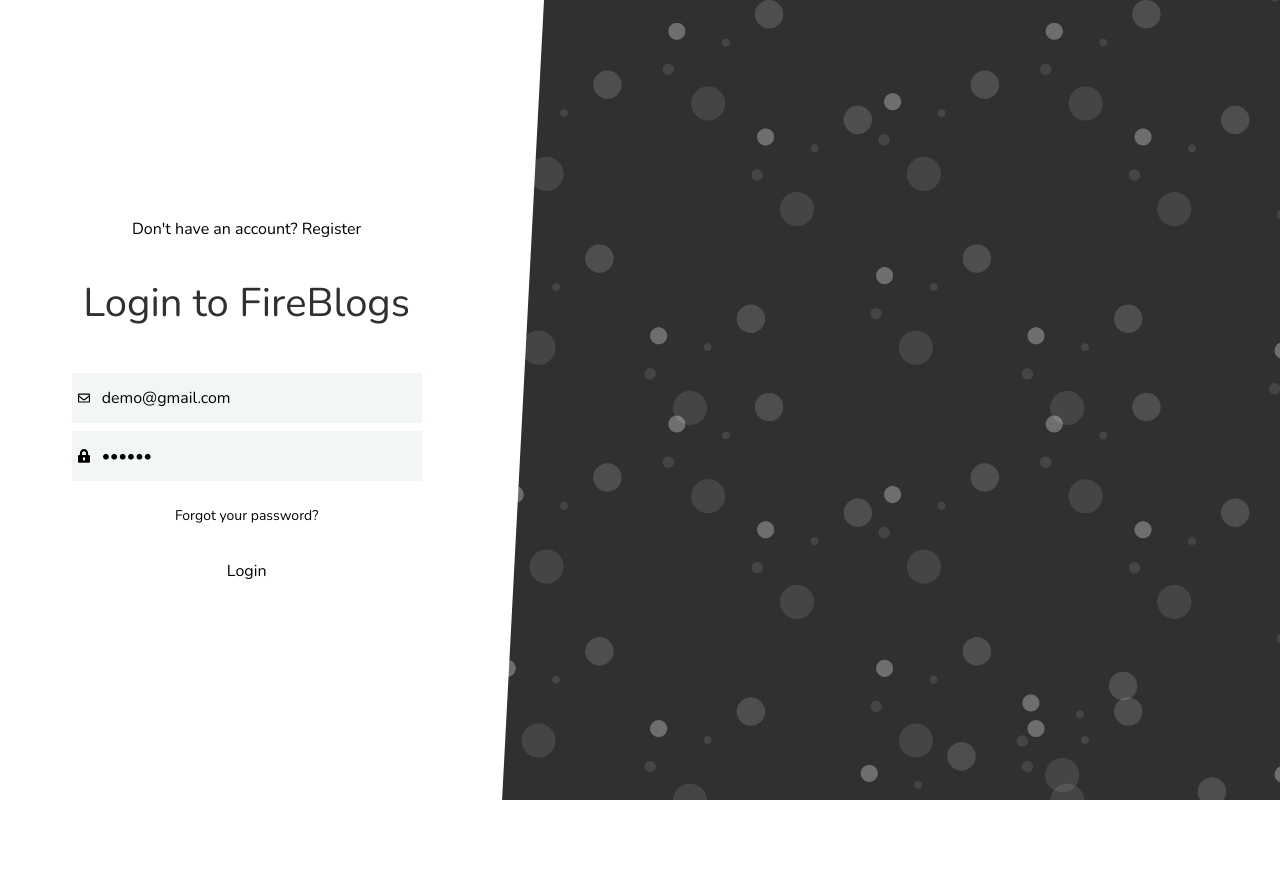
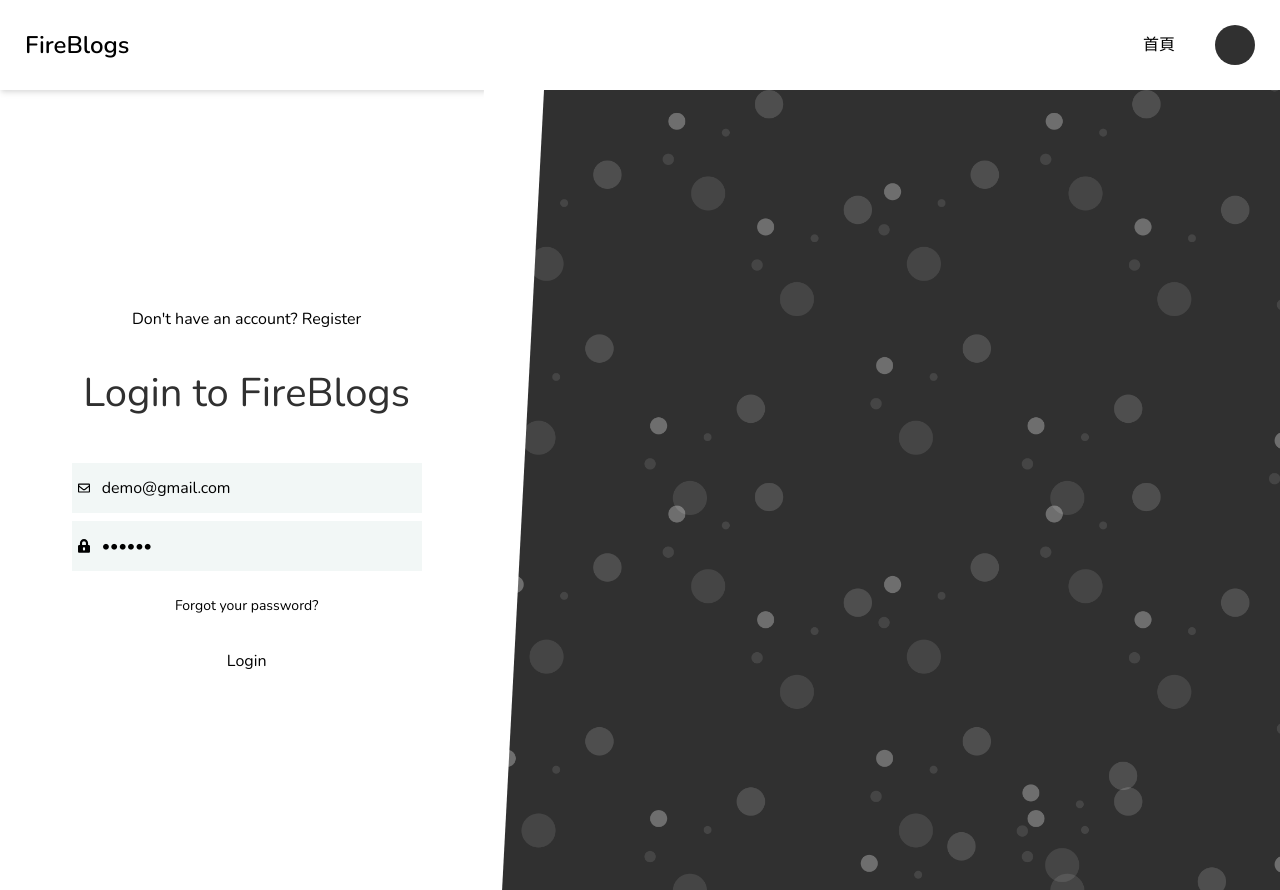
Before and after one commit to eddie8119/Kanban-interior, a Vue app: page /#/login in a window 1280 px wide. Before the commit the page ends 800 px from the top, so only its background shows below. Built offline with nearby package versions, Linux system fonts and the light colour scheme.

Commit message:
add Navigation

```diff
--- a/package.json
+++ b/package.json
@@ -14,7 +14,6 @@
     "vue": "^3.2.31",
     "vue-json-excel3": "^1.0.1",
     "vue-router": "^4.2.2",
-    "vue-svg-loader": "^0.16.0",
     "vue3-smooth-dnd": "^0.0.5",
     "vuex": "^4.0.2",
     "vuex-persistedstate": "^4.1.0"
--- a/src/App.vue
+++ b/src/App.vue
@@ -1,13 +1,15 @@
 <template>
   <div id="app">
+    <Navigation  />
     <router-view />
   </div>
 </template>
-<script>
-export default {
-  name: 'app-vue',
-  data() {
-    return {}
-  },
-}
+
+<script setup>
+import Navigation from "./components/base/Navigation.vue"
+
+// import firebase from "firebase/app";
+// import "firebase/auth";
+
+
 </script>
--- /dev/null
+++ b/src/components/base/Navigation.vue
@@ -0,0 +1,297 @@
+<template>
+  <header>
+    <nav class="container">
+      <div class="branding">
+        <router-link class="header" :to="{ name: 'Home' }">FireBlogs</router-link>
+      </div>
+      <div class="nav-links">
+        <ul v-show="!mobile">
+          <router-link class="link" :to="{ name: 'Home' }">首頁</router-link>
+          <!-- <router-link class="link" :to="{ name: '' }">Blogs</router-link>
+          <router-link class="link" :to="{ name: '' }">Create Post</router-link> -->
+          <router-link v-if="!user" class="link" :to="{ name: 'Login' }">登入/註冊</router-link>
+        </ul>
+        <div v-if="user" :class="{ 'mobile-user-menu': mobile }" @click="toggleProfileMenu" class="profile" ref="profile">
+          <span>{{ store.state.profileInitials }}</span>
+          <div v-show="profileMenu" class="profile-menu">
+            <div class="info">
+              <p class="initials">{{ store.state.profileInitials }}</p>
+              <div class="right">
+                <p>{{ store.state.profileUsername }}</p>
+                <p>{{ store.state.profileEmail }}</p>
+              </div>
+            </div>
+            <div class="options">
+              <div class="option">
+                <router-link class="option" :to="{ name: '' }">
+                  <userIcon class="icon" />
+                  <p>Profile</p>
+                </router-link>
+              </div>
+              <div v-if="admin" class="option">
+                <router-link class="option" :to="{ name: '' }">
+                  <!-- <adminIcon class="icon" /> -->
+                  <p>Admin</p>
+                </router-link>
+              </div>
+              <div @click="signOut" class="option">
+                <signOutIcon class="icon" />
+                <p>登出</p>
+              </div>
+            </div>
+          </div>
+        </div>
+      </div>
+    </nav>
+    <menuIcon @click="toggleMobileNav" class="menu-icon" v-show="mobile" />
+    <transition name="mobile-nav">
+      <ul class="mobile-nav" v-show="mobileNav">
+        <router-link class="link" :to="{ name: 'Home' }">Home</router-link>
+        <router-link class="link" :to="{ name: '' }">Blogs</router-link>
+        <router-link v-if="admin" class="link" :to="{ name: '' }">Create Post</router-link>
+        <router-link v-if="!user" class="link" :to="{ name: 'Login' }">Login/Register</router-link>
+      </ul>
+    </transition>
+  </header>
+</template>
+
+<script setup>
+// import adminIcon from "../assets/Icons/user-crown-light.svg";
+import { ref, reactive, watch, computed, onBeforeMount } from 'vue'
+import { useStore } from 'vuex'
+import userIcon from "../../components/icons/userIcon.vue"
+import menuIcon from "../../components/icons/menuIcon.vue"
+import signOutIcon from "../../components/icons/signOutIcon.vue"
+
+const store = useStore()
+const profileMenu = ref(null)
+const mobile = ref(null)
+const mobileNav = ref(null)
+const windownWidth = ref(null)
+const profile = ref(null)
+
+// window.addEventListener("resize", checkScreen);
+// checkScreen();
+
+const checkScreen = () => {
+  windownWidth.value = window.innerWidth;
+  if (windownWidth.value <= 750) {
+    mobile.value = true;
+    return;
+  }
+  mobile.value = false;
+  mobileNav.value = false;
+  return;
+}
+
+const toggleMobileNav = () => {
+  mobileNav.value = !mobileNav.value;
+}
+
+const toggleProfileMenu = (e) => {
+  if (e.target === profile.value) {
+    profileMenu.value = !profileMenu.value;
+  }
+}
+
+const signOut = () => {
+  store.dispatch('user/logoutUser')
+}
+
+const user = computed(() => {
+  return store.state.user
+})
+
+const admin = computed(() => {
+  return store.state.profileAdmin
+})
+</script>
+
+<style lang="scss" scoped>
+header {
+  background-color: #fff;
+  padding: 0 25px;
+  box-shadow: 0 4px 6px -1px rgba(0, 0, 0, 0.1), 0 2px 4px -1px rgba(0, 0, 0, 0.06);
+  z-index: 99;
+
+  .link {
+    font-weight: 500;
+    padding: 0 8px;
+    transition: 0.3s color ease;
+
+    &:hover {
+      color: #1eb8b8;
+    }
+  }
+
+  nav {
+    display: flex;
+    padding: 25px 0;
+
+    .branding {
+      display: flex;
+      align-items: center;
+
+      .header {
+        font-weight: 600;
+        font-size: 24px;
+        color: #000;
+        text-decoration: none;
+      }
+    }
+
+    .nav-links {
+      position: relative;
+      display: flex;
+      flex: 1;
+      align-items: center;
+      justify-content: flex-end;
+
+      ul {
+        margin-right: 32px;
+
+        .link {
+          margin-right: 32px;
+        }
+
+        .link:last-child {
+          margin-right: 0;
+        }
+      }
+
+      .profile {
+        position: relative;
+        cursor: pointer;
+        display: flex;
+        align-items: center;
+        justify-content: center;
+        width: 40px;
+        height: 40px;
+        border-radius: 50%;
+        color: #fff;
+        background-color: #303030;
+
+        span {
+          pointer-events: none;
+        }
+
+        .profile-menu {
+          position: absolute;
+          top: 60px;
+          right: 0;
+          width: 250px;
+          background-color: #303030;
+          box-shadow: 0 4px 6px -1px rgba(0, 0, 0, 0.1), 0 2px 4px -1px rgba(0, 0, 0, 0.06);
+
+          .info {
+            display: flex;
+            align-items: center;
+            padding: 15px;
+            border-bottom: 1px solid #fff;
+
+            .initials {
+              position: initial;
+              width: 40px;
+              height: 40px;
+              background-color: #fff;
+              color: #303030;
+              display: flex;
+              align-items: center;
+              justify-content: center;
+              border-radius: 50%;
+            }
+
+            .right {
+              flex: 1;
+              margin-left: 24px;
+
+              p:nth-child(1) {
+                font-size: 14px;
+              }
+
+              p:nth-child(2),
+              p:nth-child(3) {
+                font-size: 12px;
+              }
+            }
+          }
+
+          .options {
+            padding: 15px;
+
+            .option {
+              text-decoration: none;
+              color: #fff;
+              display: flex;
+              align-items: center;
+              margin-bottom: 12px;
+
+              .icon {
+                width: 18px;
+                height: auto;
+              }
+
+              p {
+                font-size: 14px;
+                margin-left: 12px;
+              }
+
+              &:last-child {
+                margin-bottom: 0px;
+              }
+            }
+          }
+        }
+      }
+    }
+
+    .mobile-user-menu {
+      margin-right: 40px;
+    }
+  }
+
+  .menu-icon {
+    cursor: pointer;
+    position: absolute;
+    top: 32px;
+    right: 25px;
+    height: 25px;
+    width: auto;
+  }
+
+  .mobile-nav {
+    padding: 20px;
+    width: 70%;
+    max-width: 250px;
+    display: flex;
+    flex-direction: column;
+    position: fixed;
+    height: 100%;
+    background-color: #303030;
+    top: 0;
+    left: 0;
+
+    .link {
+      padding: 15px 0;
+      color: #fff;
+    }
+  }
+
+  .mobile-nav-enter-active,
+  .mobile-nav-leave-active {
+    transition: all 1s ease;
+  }
+
+  .mobile-nav-enter {
+    transform: translateX(-250px);
+  }
+
+  .mobile-nav-enter-to {
+    transform: translateX(0);
+  }
+
+  .mobile-nav-leave-to {
+    transform: translateX(-250px);
+  }
+}
+</style>
--- /dev/null
+++ b/src/components/icons/menuIcon.vue
@@ -0,0 +1,15 @@
+<script setup>
+const props = defineProps({
+  height: String,
+  width: String,
+})
+</script>
+
+<template>
+  <svg aria-hidden="true" focusable="false" data-prefix="far" data-icon="bars" class="svg-inline--fa fa-bars fa-w-14"
+    role="img" xmlns="http://www.w3.org/2000/svg" viewBox="0 0 448 512">
+    <path fill="currentColor"
+      d="M436 124H12c-6.627 0-12-5.373-12-12V80c0-6.627 5.373-12 12-12h424c6.627 0 12 5.373 12 12v32c0 6.627-5.373 12-12 12zm0 160H12c-6.627 0-12-5.373-12-12v-32c0-6.627 5.373-12 12-12h424c6.627 0 12 5.373 12 12v32c0 6.627-5.373 12-12 12zm0 160H12c-6.627 0-12-5.373-12-12v-32c0-6.627 5.373-12 12-12h424c6.627 0 12 5.373 12 12v32c0 6.627-5.373 12-12 12z">
+    </path>
+  </svg>
+</template>
--- /dev/null
+++ b/src/components/icons/signOutIcon.vue
@@ -0,0 +1,15 @@
+<script setup>
+const props = defineProps({
+  height: String,
+  width: String,
+})
+</script>
+
+<template>
+  <svg aria-hidden="true" focusable="false" data-prefix="far" data-icon="sign-out-alt"
+    class="svg-inline--fa fa-sign-out-alt fa-w-16" role="img" xmlns="http://www.w3.org/2000/svg" viewBox="0 0 512 512">
+    <path fill="currentColor"
+      d="M272 112v51.6h-96c-26.5 0-48 21.5-48 48v88.6c0 26.5 21.5 48 48 48h96v51.6c0 42.6 51.7 64.2 81.9 33.9l144-143.9c18.7-18.7 18.7-49.1 0-67.9l-144-144C323.8 48 272 69.3 272 112zm192 144L320 400v-99.7H176v-88.6h144V112l144 144zM96 64h84c6.6 0 12 5.4 12 12v24c0 6.6-5.4 12-12 12H96c-26.5 0-48 21.5-48 48v192c0 26.5 21.5 48 48 48h84c6.6 0 12 5.4 12 12v24c0 6.6-5.4 12-12 12H96c-53 0-96-43-96-96V160c0-53 43-96 96-96z">
+    </path>
+  </svg>
+</template>
--- a/src/router/index.js
+++ b/src/router/index.js
@@ -7,7 +7,7 @@
 const routes = [
   {
     path: '/',
-    name: 'home',
+    name: 'Home',
     component: homePage
   },
   {
--- a/src/views/home-page.vue
+++ b/src/views/home-page.vue
@@ -23,8 +23,7 @@
       </div>
       <div class="mt-px flex place-items-start justify-center">
         <div class="flex cursor-pointer rounded-full p-2 text-gray-500 hover:bg-slate-200">
-          <router-link v-if="!fbAuth.getCurrentUser()"  to="/login"  class="btn" role="menuitem">註冊</router-link>
-          <div v-else class="btn"  @click="logoutUser">登出</div>
+          <router-link   to="/login"  class="btn" role="menuitem">註冊</router-link>
         </div>
         <div class="cursor-pointer rounded-full p-2 text-gray-500 hover:bg-slate-200">
           <a class="btn" role="menuitem"
@@ -123,8 +122,4 @@
     payload.value.title = state.temp_title
   }
 }
-
-const logoutUser = () =>{
-  store.dispatch('user/logoutUser')
-}
 </script>
```
Also changed, not shown: src/assets/Icons/sign-out-alt-regular.svg (deleted).
